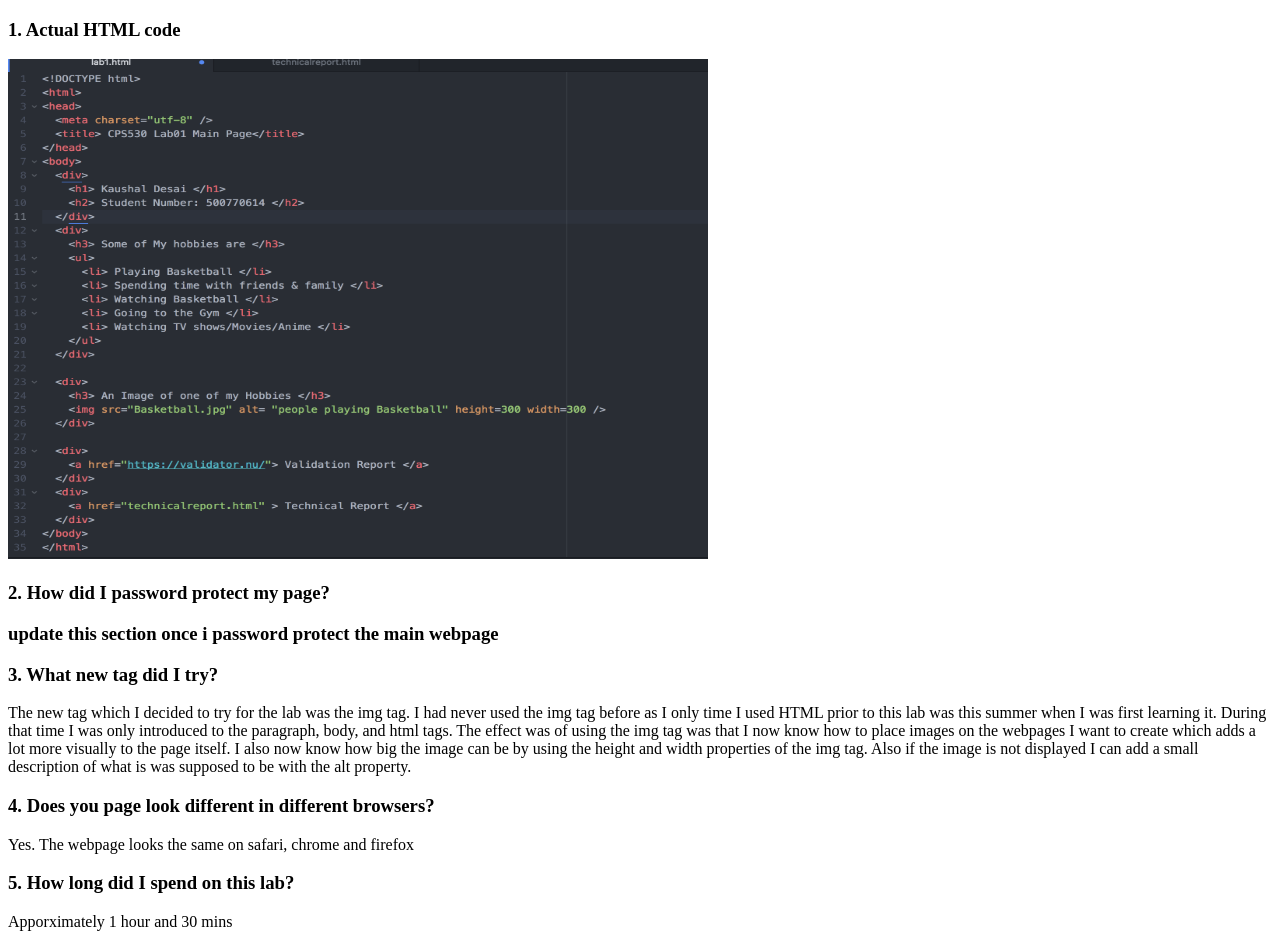
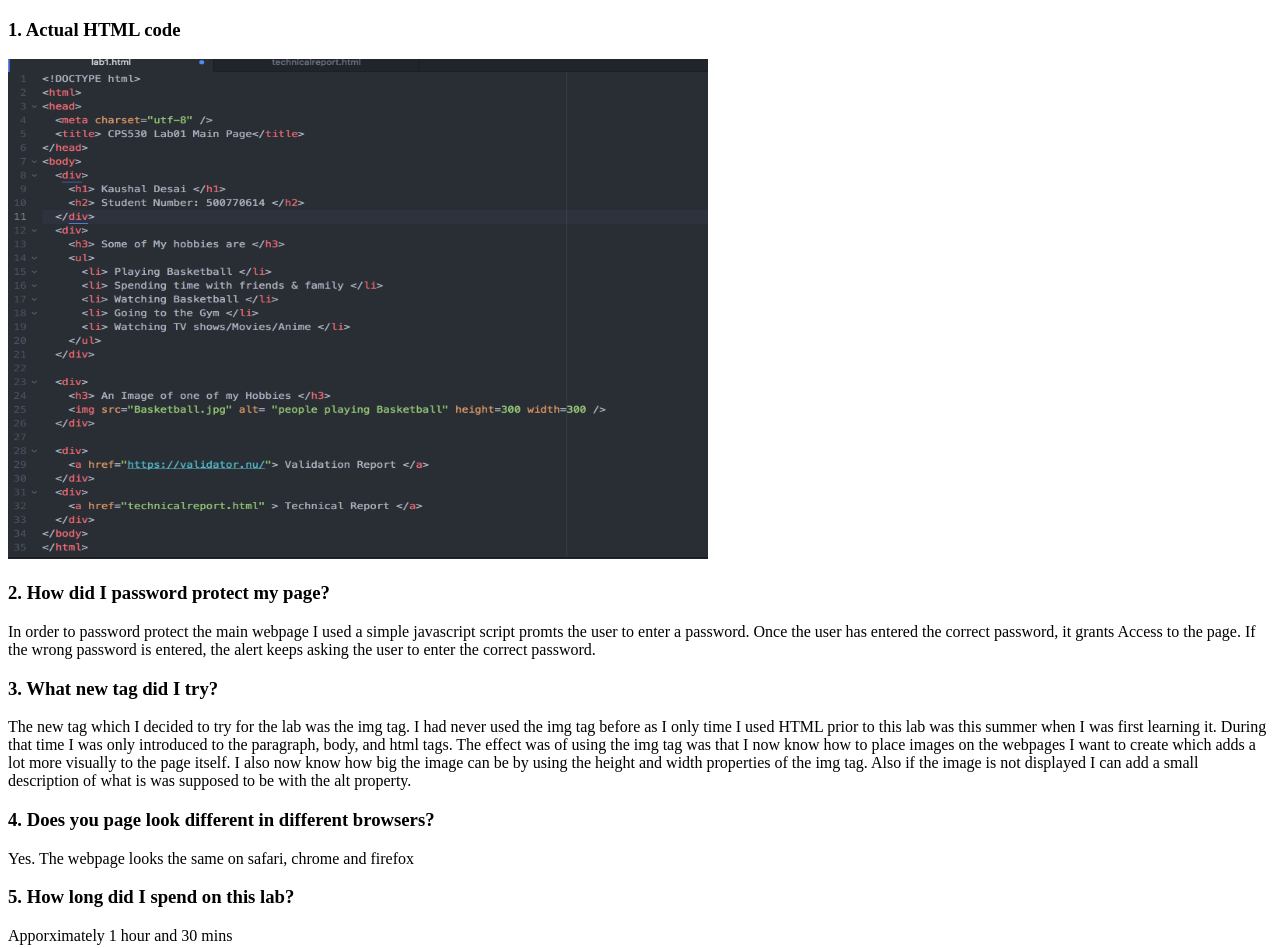
Before and after one commit to Kaushal771/Kaushal771.github.io, a plain HTML site: page technicalreport.html in a window 1280 px wide. Drawn offline with Linux system fonts and the light colour scheme.

Commit message:
added answers to technical report

```diff
--- a/technicalreport.html
+++ b/technicalreport.html
@@ -13,7 +13,9 @@
 
   <div>
     <h3> 2. How did I password protect my page? </h3>
-    <h3> update this section once i password protect the main webpage </h3>
+    <p> In order to password protect the main webpage I used a simple javascript script promts the user to enter a password.
+        Once the user has entered the correct password, it grants Access to the page. If the wrong password is entered, the alert keeps asking
+        the user to enter the correct password.
   </div>
 
   <div>
```
